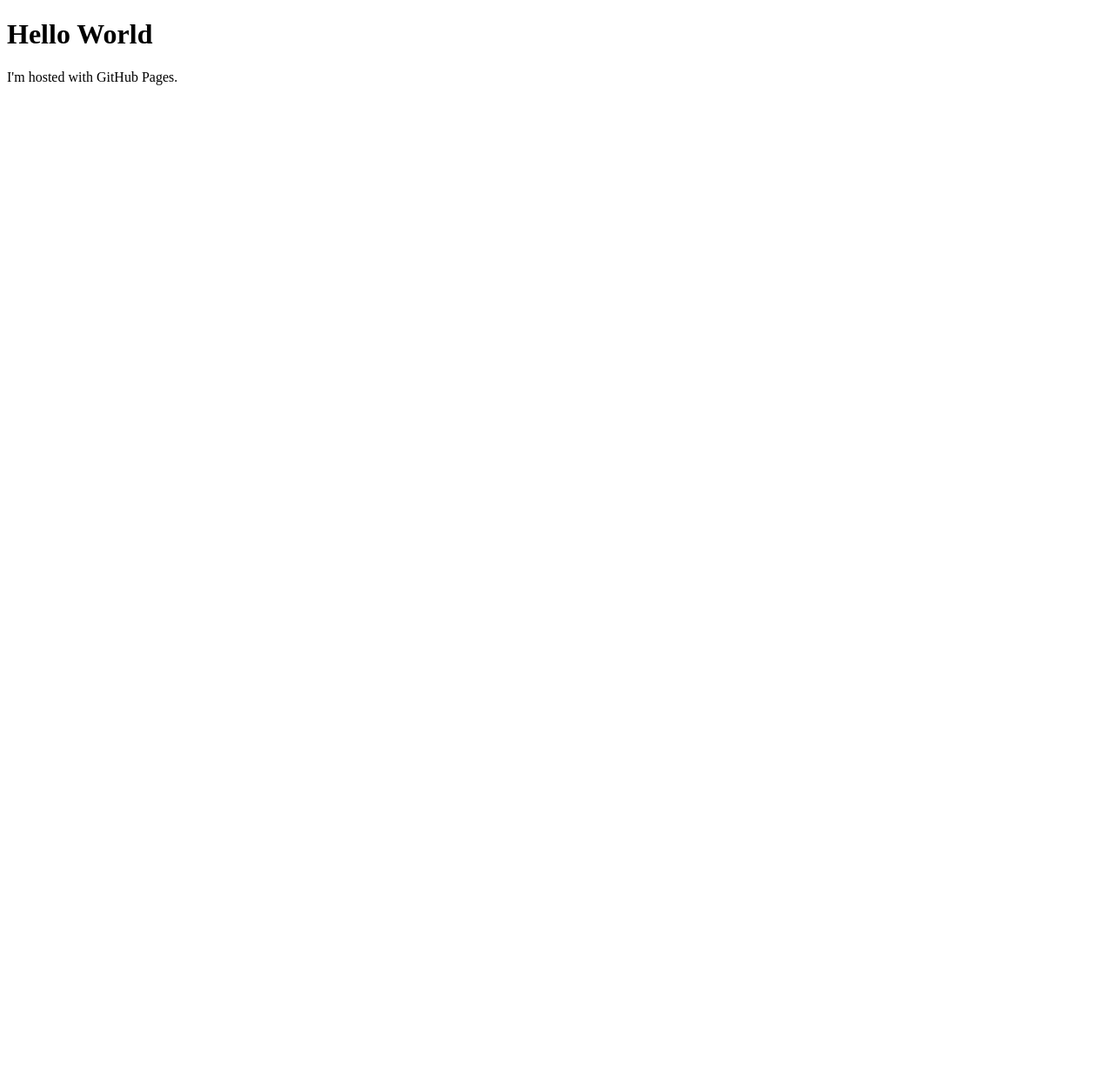
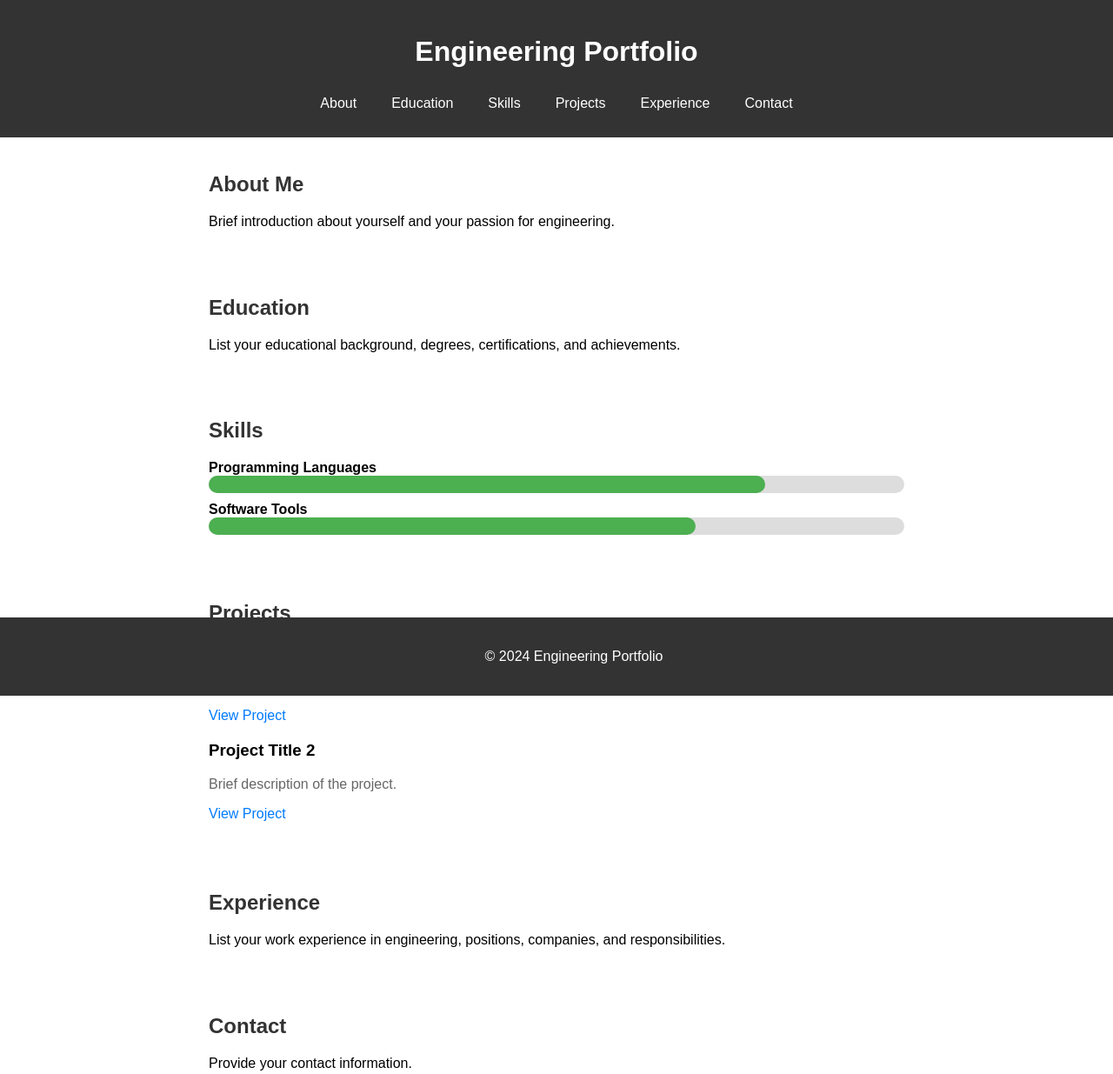
Before and after one commit to BL3600/EngPortfolio, a plain HTML site: page index.html in a window 1280 px wide. Shown: the whole page at 87% size. Before the commit the page ends 800 px from the top, so only its background shows below. Drawn offline with Linux system fonts and the light colour scheme.

Commit message:
Update index.html
Basic Template for Engineering Portfolio webpage

```diff
--- a/index.html
+++ b/index.html
@@ -1,7 +1,169 @@
 <!DOCTYPE html>
-<html>
+<html lang="en">
+<head>
+    <meta charset="UTF-8">
+    <meta name="viewport" content="width=device-width, initial-scale=1.0">
+    <title>Engineering Portfolio</title>
+    <style>
+        /* CSS styling */
+        body {
+            font-family: Arial, sans-serif;
+            margin: 0;
+            padding: 0;
+        }
+        header {
+            background-color: #333;
+            color: #fff;
+            padding: 20px;
+            text-align: center;
+        }
+        nav {
+            display: flex;
+            justify-content: center;
+            margin-top: 20px;
+        }
+        nav a {
+            color: #fff;
+            text-decoration: none;
+            margin: 0 10px;
+            padding: 10px;
+            border-radius: 5px;
+            transition: background-color 0.3s;
+        }
+        nav a:hover {
+            background-color: #555;
+        }
+        section {
+            padding: 20px;
+        }
+        h2 {
+            color: #333;
+        }
+        .container {
+            max-width: 800px;
+            margin: 0 auto;
+        }
+        .skills-list {
+            list-style-type: none;
+            padding: 0;
+        }
+        .skill-item {
+            margin-bottom: 10px;
+        }
+        .skill-name {
+            font-weight: bold;
+        }
+        .skill-bar {
+            background-color: #ddd;
+            height: 20px;
+            border-radius: 10px;
+        }
+        .skill-progress {
+            background-color: #4caf50;
+            border-radius: 10px;
+            height: 100%;
+        }
+        .project-item {
+            margin-bottom: 20px;
+        }
+        .project-title {
+            font-weight: bold;
+        }
+        .project-description {
+            color: #666;
+        }
+        .project-link {
+            color: #007bff;
+            text-decoration: none;
+        }
+        .project-link:hover {
+            text-decoration: underline;
+        }
+        footer {
+            background-color: #333;
+            color: #fff;
+            padding: 20px;
+            text-align: center;
+            position: fixed;
+            bottom: 0;
+            width: 100%;
+        }
+    </style>
+</head>
 <body>
-<h1>Hello World</h1>
-<p>I'm hosted with GitHub Pages.</p>
+    <header>
+        <h1>Engineering Portfolio</h1>
+        <nav>
+            <a href="#about">About</a>
+            <a href="#education">Education</a>
+            <a href="#skills">Skills</a>
+            <a href="#projects">Projects</a>
+            <a href="#experience">Experience</a>
+            <a href="#contact">Contact</a>
+        </nav>
+    </header>
+    <section id="about">
+        <div class="container">
+            <h2>About Me</h2>
+            <p>Brief introduction about yourself and your passion for engineering.</p>
+        </div>
+    </section>
+    <section id="education">
+        <div class="container">
+            <h2>Education</h2>
+            <p>List your educational background, degrees, certifications, and achievements.</p>
+        </div>
+    </section>
+    <section id="skills">
+        <div class="container">
+            <h2>Skills</h2>
+            <ul class="skills-list">
+                <li class="skill-item">
+                    <span class="skill-name">Programming Languages</span>
+                    <div class="skill-bar">
+                        <div class="skill-progress" style="width: 80%;"></div>
+                    </div>
+                </li>
+                <li class="skill-item">
+                    <span class="skill-name">Software Tools</span>
+                    <div class="skill-bar">
+                        <div class="skill-progress" style="width: 70%;"></div>
+                    </div>
+                </li>
+                <!-- Add more skills as needed -->
+            </ul>
+        </div>
+    </section>
+    <section id="projects">
+        <div class="container">
+            <h2>Projects</h2>
+            <div class="project-item">
+                <h3 class="project-title">Project Title 1</h3>
+                <p class="project-description">Brief description of the project.</p>
+                <a href="#" class="project-link">View Project</a>
+            </div>
+            <div class="project-item">
+                <h3 class="project-title">Project Title 2</h3>
+                <p class="project-description">Brief description of the project.</p>
+                <a href="#" class="project-link">View Project</a>
+            </div>
+            <!-- Add more projects as needed -->
+        </div>
+    </section>
+    <section id="experience">
+        <div class="container">
+            <h2>Experience</h2>
+            <p>List your work experience in engineering, positions, companies, and responsibilities.</p>
+        </div>
+    </section>
+    <section id="contact">
+        <div class="container">
+            <h2>Contact</h2>
+            <p>Provide your contact information.</p>
+        </div>
+    </section>
+    <footer>
+        <p>&copy; 2024 Engineering Portfolio</p>
+    </footer>
 </body>
 </html>
```
